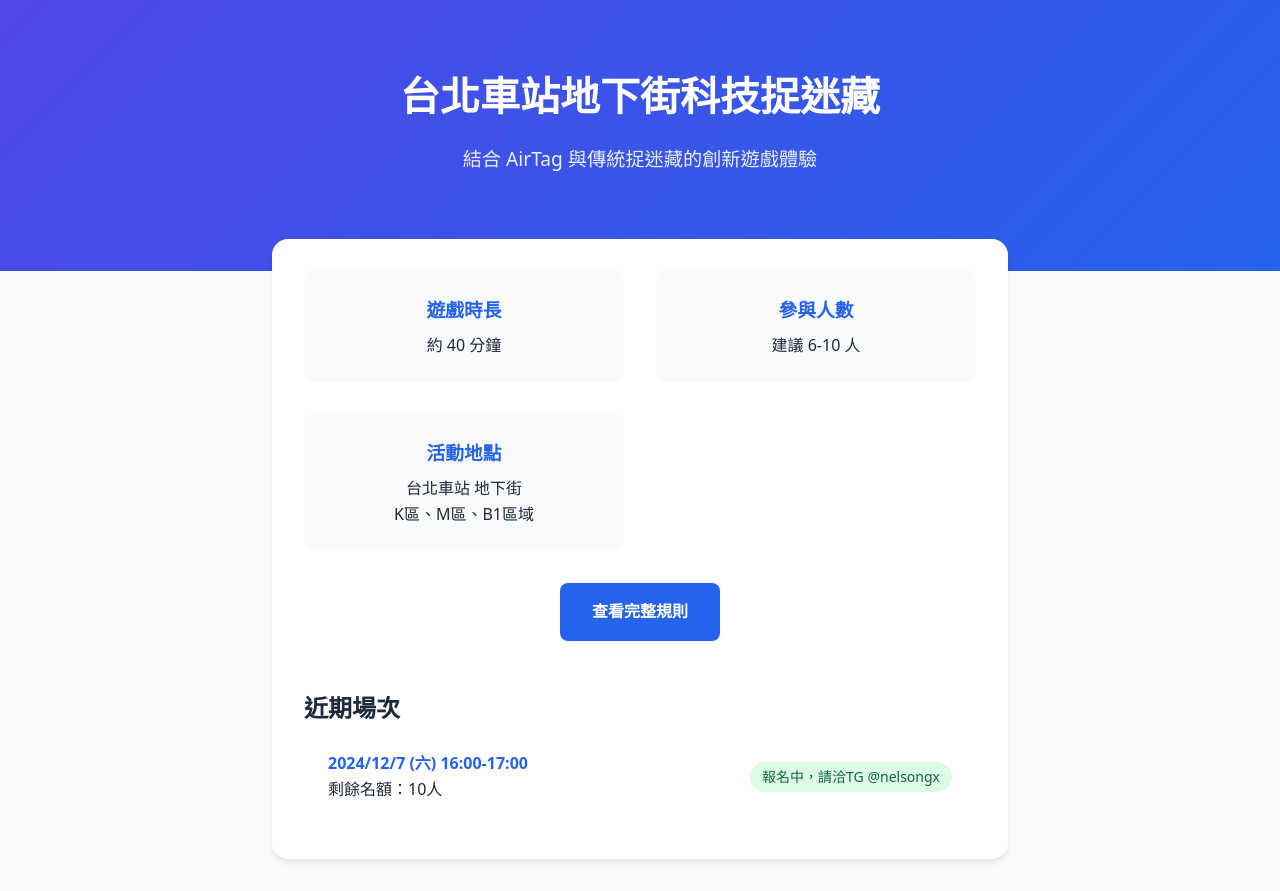
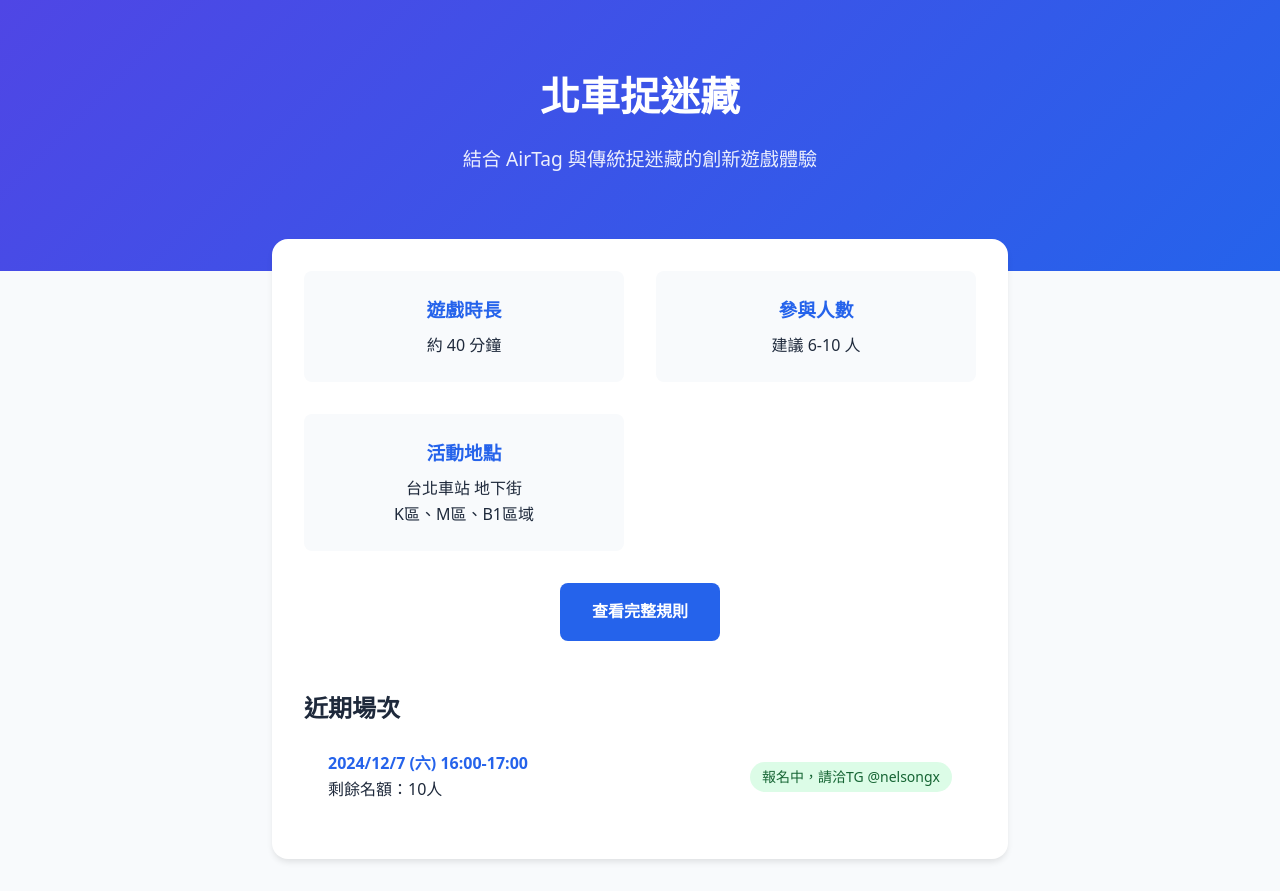
Before and after one commit to nelsonGX/hideandseekinstation.cc, a plain HTML site: page index.html in a window 1280 px wide. Drawn offline with nearby package versions, Linux system fonts and the light colour scheme.

Commit message:
fix title

```diff
--- a/index.html
+++ b/index.html
@@ -141,7 +141,7 @@
 </head>
 <body>
     <div class="hero">
-        <h1>台北車站地下街科技捉迷藏</h1>
+        <h1>北車捉迷藏</h1>
         <p class="subtitle">結合 AirTag 與傳統捉迷藏的創新遊戲體驗</p>
     </div>
 
```
